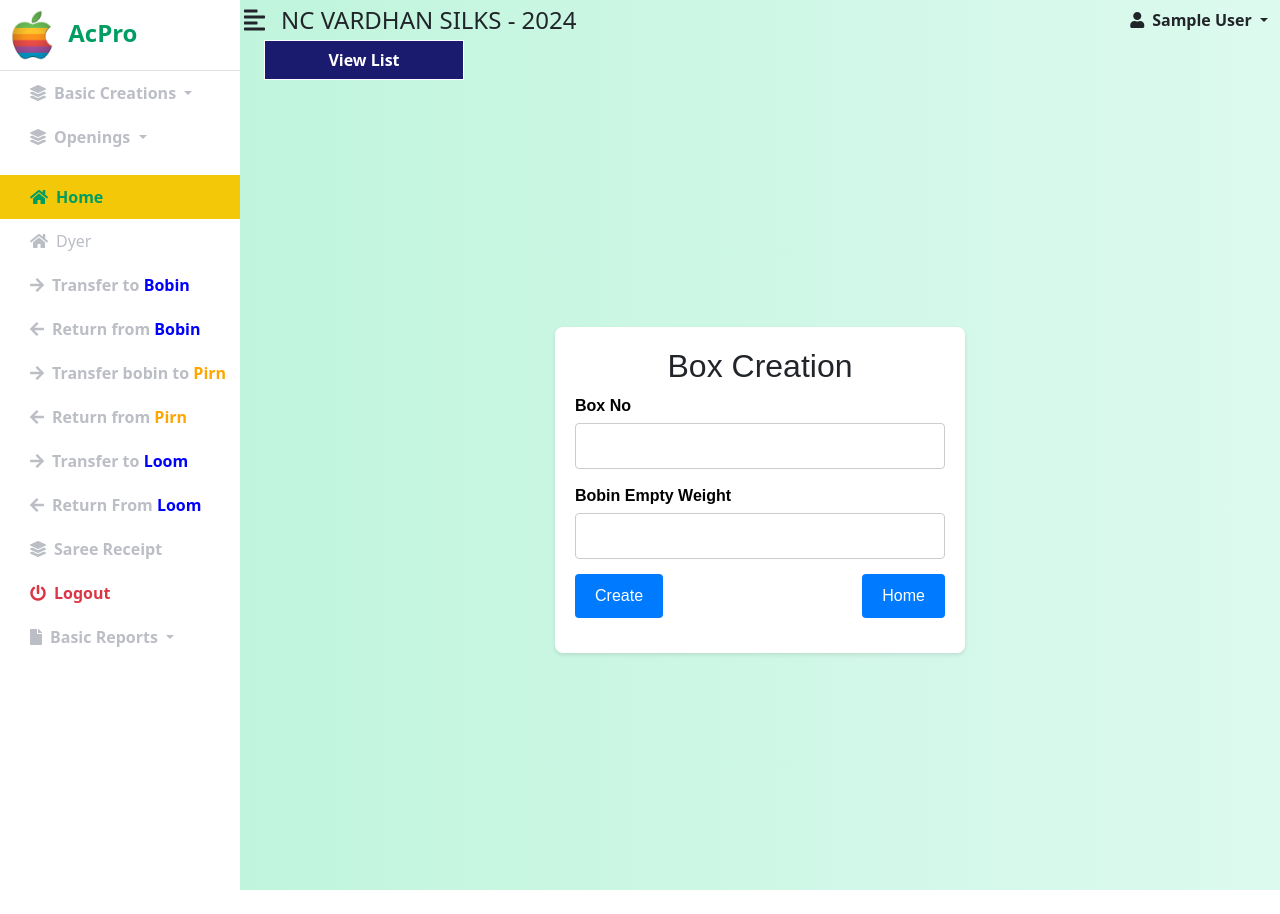
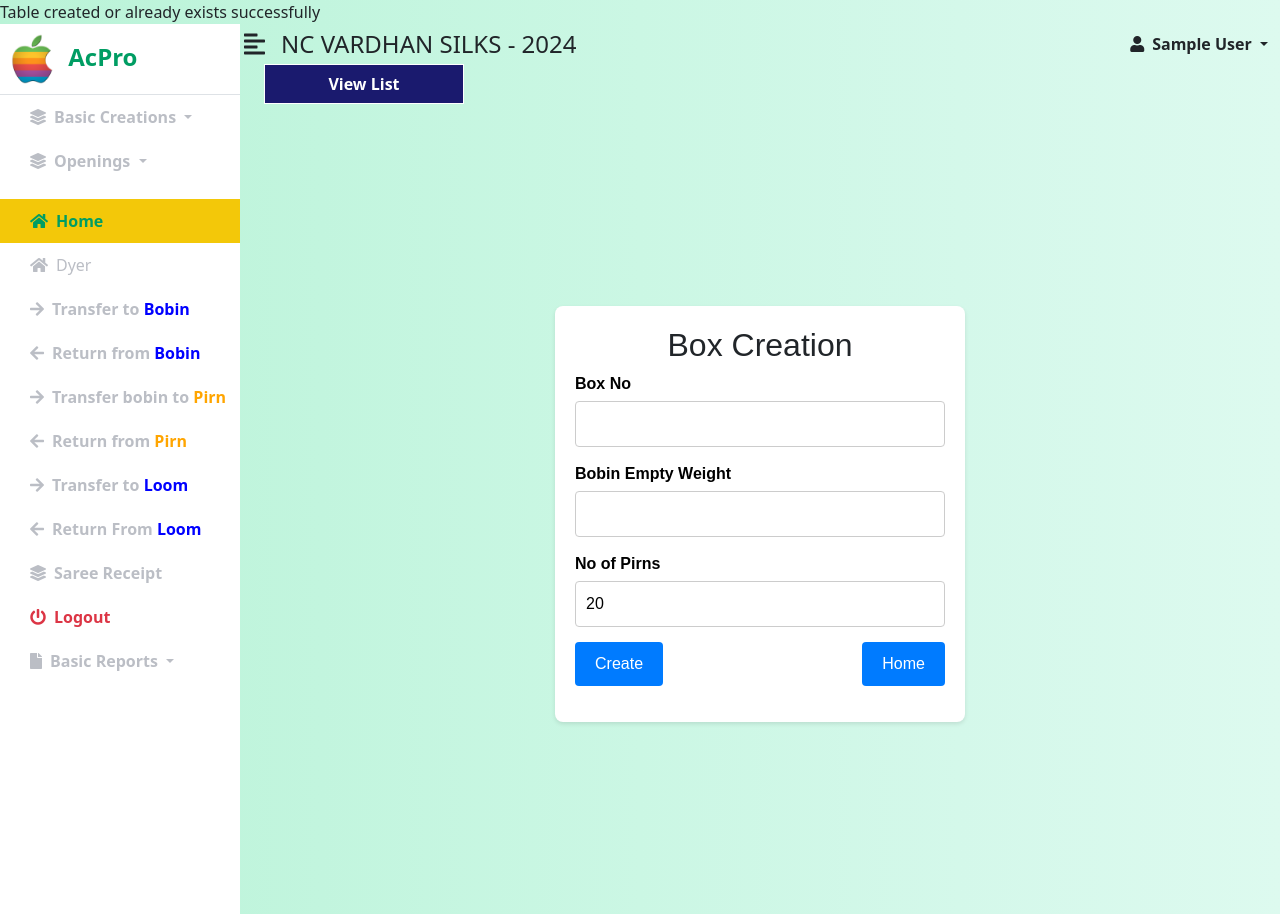
Before and after one commit to Lingam02/ncv, a PHP site: page /box.php in a window 1280 px wide. Before the commit the page ends 890 px from the top, so only its background shows below. Run offline with PHP 8.4, Linux system fonts and the light colour scheme; the visitor is signed in with stand-in values (Sample User, id 1); tables that the repository leaves empty or names only in its code hold one stand-in row (values such as "Sample post").

Commit message:
prin box table creating

```diff
--- a/box.php
+++ b/box.php
@@ -1,20 +1,34 @@
-  <!-- attach php code here -->
-  <?php
-  include "config.php";
+<?php
+include "config.php";
+
+// Create the table if it does not exist
+$sqlCreateTable = "
+    CREATE TABLE IF NOT EXISTS u296169589_ncv23.pirn_box (
+        id INT AUTO_INCREMENT PRIMARY KEY,
+        box_no VARCHAR(10),
+        empty_wght DECIMAL(10,3),
+        date_time TIMESTAMP
+    );
+";
 
 
-  $sql1 = "SELECT id,box_no,empty_wght FROM pirn_box"; // Default query to retrieve all users
-  $result = $con->query($sql1);
+if ($con->query($sqlCreateTable) === TRUE) {
+    echo "Table created or already exists successfully";
+} else {
+    echo "Error creating table: " . $con->error;
+}
 
+$sql1 = "SELECT id, box_no, empty_wght FROM pirn_box"; // Default query to retrieve all users
+$result = $con->query($sql1);
 
 if ($_SERVER["REQUEST_METHOD"] == "POST") {
     $box_no = $_POST["box_no"];
     $empty_wght = $_POST["empty_wght"];
-    // $bobin_id_edi = $_POST["bobin_id_edi"];
+    $bobin_id_edi = $_POST["bobin_id_edi"];
 
     if (!empty($bobin_id_edi)) {
         // If $bobin_id_edi is provided, update the existing record
-        $sql = "UPDATE pirn_box SET box_no = '$box_no', empty_wghtt = '$empty_wght' WHERE id = $bobin_id_edi";
+        $sql = "UPDATE pirn_box SET box_no = '$box_no', empty_wght = '$empty_wght' WHERE id = $bobin_id_edi";
     } else {
         // If $bobin_id_edi is empty, perform an insert for a new record
         $sql = "INSERT INTO pirn_box (box_no, empty_wght) VALUES ('$box_no', '$empty_wght')";
@@ -28,7 +42,9 @@ if ($_SERVER["REQUEST_METHOD"] == "POST") {
         echo "Error: " . $sql . "<br>" . $con->error;
     }
 }
+
 ?>
+
 
   <!-- attach php code here ends-->
   <!DOCTYPE html>
@@ -219,6 +235,10 @@ if ($_SERVER["REQUEST_METHOD"] == "POST") {
                   <label for="empty_wght">Bobin Empty Weight</label>
                   <input type="number" id="empty_wght" name="empty_wght" required>
                 </div>
+                <div class="form-group">
+                  <label for="no_of_pirns">No of Pirns</label>
+                  <input type="number" id="no_of_pirns" name="no_of_pirns" value="20" readonly>
+                </div>
 
                 <div class="form-group buttons">
                   <button type="submit">Create </button>
--- a/rawissueto_pirn.php
+++ b/rawissueto_pirn.php
@@ -194,7 +194,7 @@ if (isset($_POST['save'])) {
           </div>
           <div class="form-group">
            <h4>SELECT BOX TO ISSUE</h4>
-            <input required type="number" placeholder="Enter no of pirn box " id="box_qty" name="box_qty">
+            <input required type="number" placeholder="Enter no of pirn box and press tab" id="box_qty" name="box_qty">
           </div>
           <table id="box_table">
               <thead>
```
